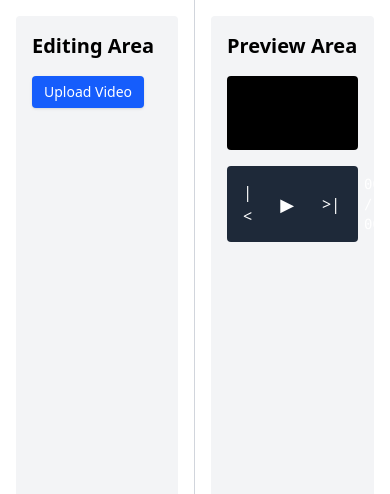
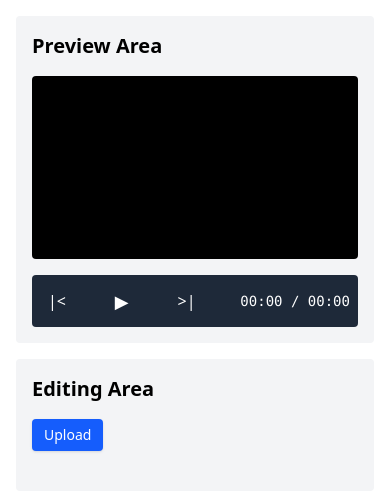
Before and after one commit to peggy-chien/video-highlight-tool, a React (Vite) app: page / in a window 390 px wide. Shown: the top 494 px of the page. Built offline with nearby package versions, Linux system fonts and the light colour scheme.

Commit message:
feat: UX improvements
UX and mobile responsiveness improvements.

```diff
--- a/src/components/EditingArea.tsx
+++ b/src/components/EditingArea.tsx
@@ -2,9 +2,15 @@ import React, { useCallback } from 'react';
 import { useVideoStore } from '../store/videoStore';
 import { processVideo } from '../services/videoService';
 import TranscriptSection from './TranscriptSection';
+import { useVideoHighlights } from '../hooks/useVideoHighlights';
 
-const EditingArea: React.FC = () => {
+interface EditingAreaProps {
+  videoRef: React.RefObject<HTMLVideoElement>;
+}
+
+const EditingArea: React.FC<EditingAreaProps> = ({ videoRef }) => {
   const { processingData, setVideoFile, setProcessingData, selectedSentences, toggleSentenceSelection, videoFile } = useVideoStore();
+  const { isPlaying } = useVideoHighlights({ videoRef });
 
   const handleFileUpload = useCallback(async (event: React.ChangeEvent<HTMLInputElement>) => {
     const file = event.target.files?.[0];
@@ -28,7 +34,7 @@ const EditingArea: React.FC = () => {
   }, [setVideoFile, setProcessingData, selectedSentences, toggleSentenceSelection]);
 
   return (
-    <div className="h-full bg-gray-100 p-4 rounded flex flex-col">
+    <div className="flex flex-col h-full bg-gray-100 p-4 rounded">
       <div className="flex justify-between items-center mb-4">
         <h2 className="text-xl font-semibold">Editing Area</h2>
         {processingData && (
@@ -42,24 +48,36 @@ const EditingArea: React.FC = () => {
       <div className="mb-6 flex items-center gap-4">
         <label
           htmlFor="video-upload"
-          className="cursor-pointer px-3 py-1.5 bg-blue-600 text-white rounded shadow hover:bg-blue-700 transition-colors font-medium inline-block text-sm"
+          className={`px-3 py-1.5 bg-blue-600 text-white rounded shadow transition-colors font-medium inline-block text-sm ${isPlaying ? 'opacity-50 cursor-not-allowed' : 'cursor-pointer hover:bg-blue-700'}`}
         >
-          {videoFile ? "Pick Another One" : "Upload Video"}
+          {/* Responsive button text */}
+          {videoFile ? (
+            <>
+              <span className="block md:hidden">Change</span>
+              <span className="hidden md:block">Pick Another One</span>
+            </>
+          ) : (
+            <>
+              <span className="block md:hidden">Upload</span>
+              <span className="hidden md:block">Upload Video</span>
+            </>
+          )}
           <input
             id="video-upload"
             type="file"
             accept="video/*"
             onChange={handleFileUpload}
             className="hidden"
+            disabled={isPlaying}
           />
         </label>
         {videoFile && (
-          <span className="text-gray-700 truncate max-w-xs">{videoFile.name}</span>
+          <span className={`text-gray-700 truncate max-w-xs ${isPlaying ? 'opacity-50' : ''}`}>{videoFile.name}</span>
         )}
       </div>
 
       {/* Scrollable Transcript Sections */}
-      <div className="flex-1 overflow-y-auto">
+      <div className="flex-1 min-h-0 overflow-y-auto">
         <TranscriptSection />
       </div>
     </div>
--- a/src/components/Layout.tsx
+++ b/src/components/Layout.tsx
@@ -1,18 +1,19 @@
-import React from 'react';
+import React, { useRef } from 'react';
 import EditingArea from './EditingArea';
 import PreviewArea from './PreviewArea';
 
 const Layout: React.FC = () => {
+  const videoRef = useRef<HTMLVideoElement>(null!);
   return (
-    <div className="flex h-screen min-h-[500px] overflow-y-auto">
-      {/* Left side: Editing Area */}
-      <div className="w-1/2 h-full p-4 border-r border-gray-300">
-        <EditingArea />
+    <div className="flex flex-col-reverse md:flex-row h-auto md:h-screen min-h-[500px] overflow-y-auto">
+      {/* Editing Area (bottom on mobile, left on desktop) */}
+      <div className="w-full md:w-1/2 h-auto md:h-full p-4 pt-0 md:pt-4 border-b md:border-b-0 md:border-r border-gray-300">
+        <EditingArea videoRef={videoRef} />
       </div>
 
-      {/* Right side: Preview Area */}
-      <div className="w-1/2 h-full p-4">
-        <PreviewArea />
+      {/* Preview Area (top on mobile, right on desktop) */}
+      <div className="w-full md:w-1/2 h-auto md:h-full p-4">
+        <PreviewArea videoRef={videoRef} />
       </div>
     </div>
   );
--- a/src/components/PreviewArea.tsx
+++ b/src/components/PreviewArea.tsx
@@ -1,12 +1,13 @@
-import React, { useRef } from 'react';
+import React from 'react';
 import VideoPlayer from './VideoPlayer';
 import TimelineBar from './TimelineBar';
 import VideoControls from './VideoControls';
 
-const PreviewArea: React.FC = () => {
-  // Create a ref to pass to both VideoPlayer and VideoControls
-  const videoRef = useRef<HTMLVideoElement>(null!);
+interface PreviewAreaProps {
+  videoRef: React.RefObject<HTMLVideoElement>;
+}
 
+const PreviewArea: React.FC<PreviewAreaProps> = ({ videoRef }) => {
   return (
     <div className="h-full bg-gray-100 p-4 rounded flex flex-col">
       <h2 className="text-xl font-semibold mb-4">Preview Area</h2>
--- a/src/components/TranscriptSection.tsx
+++ b/src/components/TranscriptSection.tsx
@@ -30,11 +30,14 @@ const TranscriptSection: React.FC = () => {
 
   // Debounced auto-scroll to the current sentence (to prevent excessive scroll events during rapid playback)
   useEffect(() => {
-    if (currentSentenceRef.current) {
-      if (scrollTimeout) clearTimeout(scrollTimeout);
-      scrollTimeout = setTimeout(() => {
-        currentSentenceRef.current?.scrollIntoView({ behavior: 'smooth', block: 'center' });
-      }, 80); // 80ms debounce
+    // Only auto-scroll on md: screens and up
+    if (window.matchMedia && window.matchMedia('(min-width: 768px)').matches) {
+      if (currentSentenceRef.current) {
+        if (scrollTimeout) clearTimeout(scrollTimeout);
+        scrollTimeout = setTimeout(() => {
+          currentSentenceRef.current?.scrollIntoView({ behavior: 'smooth', block: 'center' });
+        }, 80); // 80ms debounce
+      }
     }
     return () => {
       if (scrollTimeout) clearTimeout(scrollTimeout);
--- a/src/components/VideoPlayer.tsx
+++ b/src/components/VideoPlayer.tsx
@@ -53,7 +53,7 @@ const VideoPlayer: React.FC<VideoPlayerProps> = ({ videoRef }) => {
       {/* Transcript Overlay */}
       <div
         className={`absolute bottom-0 left-0 right-0 p-4 bg-black bg-opacity-50 text-white transition-opacity duration-300`}
-        style={{ opacity: overlayText ? 1 : 0 }}
+        style={{ opacity: overlayText ? 0.75 : 0 }}
       >
         <p className="text-lg">{overlayText}</p>
       </div>
```
